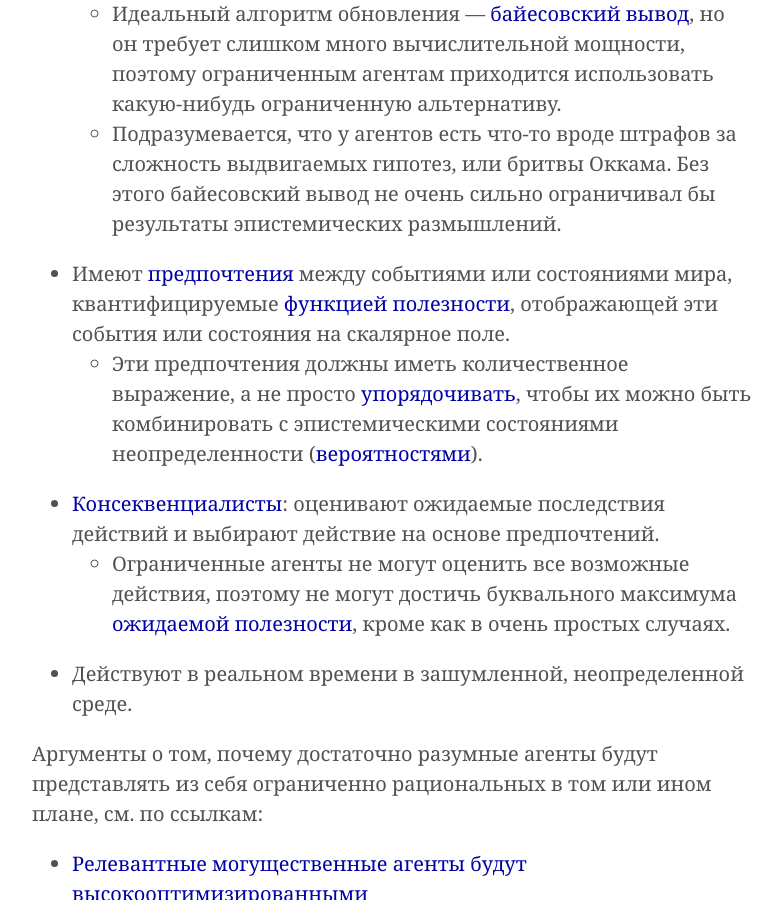
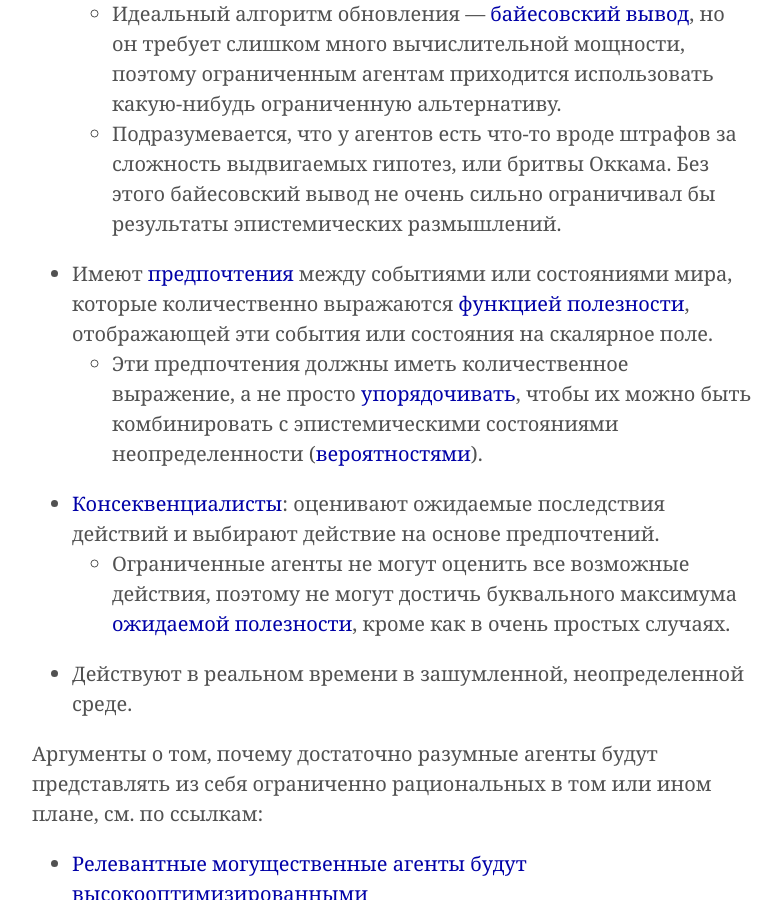
Before and after one commit to Arbital-RU/arbital-ru.github.io, a Jekyll site: the page built from _posts/2024-06-01-standard_agent.md, in a window 1280 px wide and 900 px high, scrolled down 312 px. Shown: the whole window, without its empty margins (248-1029 px from the left). Built offline with Jekyll 4.4.1, drawn with Linux system fonts in a browser that asks for light colours.

Commit message:
Update 2024-06-01-standard_agent.md

```diff
--- a/_posts/2024-06-01-standard_agent.md
+++ b/_posts/2024-06-01-standard_agent.md
@@ -11,7 +11,7 @@ excerpt: "Ограниченно рациональные, экономичес
 - Обновляют эти модели в ответ на получаемую сенсорную информацию.
   - Идеальный алгоритм обновления — [байесовский вывод][bayes_update], но он требует слишком много вычислительной мощности, поэтому ограниченным агентам приходится использовать какую-нибудь ограниченную альтернативу.
   - Подразумевается, что у агентов есть что-то вроде штрафов за сложность выдвигаемых гипотез, или бритвы Оккама. Без этого байесовский вывод не очень сильно ограничивал бы результаты эпистемических размышлений.
-- Имеют [предпочтения][preference_framework] между событиями или состояниями мира, квантифицируемые [функцией полезности][utility_function], отображающей эти события или состояния на скалярное поле.
+- Имеют [предпочтения][preference_framework] между событиями или состояниями мира, которые количественно выражаются [функцией полезности][utility_function], отображающей эти события или состояния на скалярное поле.
   - Эти предпочтения должны иметь количественное выражение, а не просто [упорядочивать][order_relation], чтобы их можно быть комбинировать с эпистемическими состояниями неопределенности ([вероятностями][probability]).
 - [Консеквенциалисты][consequentialist]\: оценивают ожидаемые последствия действий и выбирают действие на основе предпочтений.
   - Ограниченные агенты не могут оценить все возможные действия, поэтому не могут достичь буквального максимума [ожидаемой полезности][expected_utility], кроме как в очень простых случаях.
```
